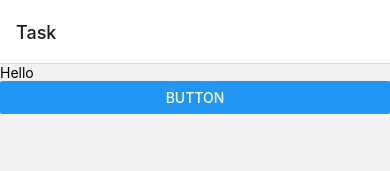
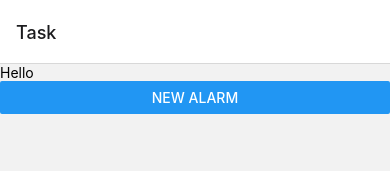
Before and after one commit to hugh5/get-up, a React Native app in the folder GetUpAlarm/: screen /Task in a window 390 px wide. Shown: the top 171 px of the page. Built offline with nearby package versions, Linux system fonts and the light colour scheme; what react-native-nfc-manager would draw is missing.

Commit message:
new alarm button

```diff
--- a/GetUpAlarm/TaskScreen.js
+++ b/GetUpAlarm/TaskScreen.js
@@ -8,7 +8,10 @@ const TaskScreen = ({navigation}) => {
   return (
     <View>
       <Text>Hello</Text>
-      <Button title="Button" onPress={() => navigation.navigate('Set Alarms')} />
+      <Button
+        title="New Alarm"
+        onPress={() => navigation.navigate('Set Alarms')}
+      />
     </View>
   );
 };
```
